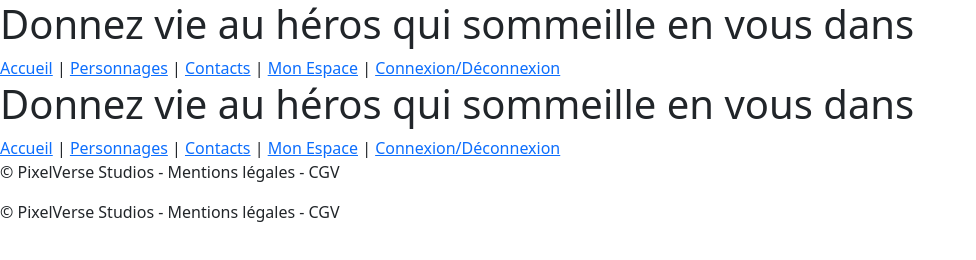
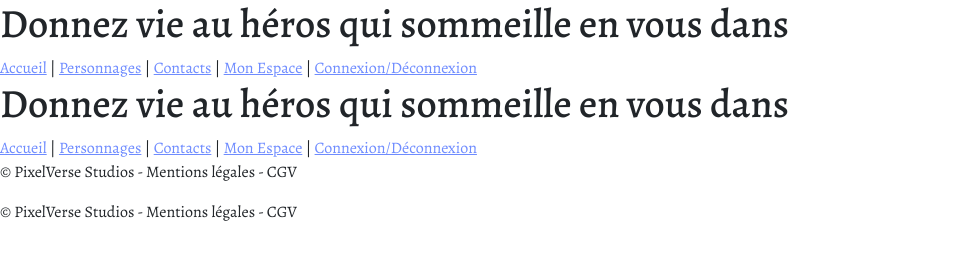
Before and after one commit to nedirjasmine302-bit/FantasyRealmFront, a website with bundled scripts: page index.html in a window 1280 px wide. Shown: the whole page, without its empty margins (0-976 px from the left). Built offline with nearby package versions, Linux system fonts and the light colour scheme; files whose address does not match are found by name.

Commit message:
personnalisation bootstrap + modif head

```diff
--- a/index.html
+++ b/index.html
@@ -1,11 +1,24 @@
 <!DOCTYPE html>
 <html lang="fr">
+
 <head>
   <meta charset="UTF-8">
+  <meta name="viewport" content="width=device-width, initial-scale=1">
   <title>FantasyRealm Online</title>
+
+  <!-- CSS -->
   <link rel="stylesheet" href="scss/main.css"/>
 
+  <!-- Google Fonts -->
+  <link rel="preconnect" href="https://fonts.googleapis.com">
+  <link rel="preconnect" href="https://fonts.gstatic.com" crossorigin>
+  <link href="https://fonts.googleapis.com/css2?family=Alegreya:ital,wght@0,400..900;1,400..900&family=Cinzel:wght@400..900&display=swap" rel="stylesheet">
+
+  <!-- Scripts -->
+  <script type="module" src="./Router/router.js"></script>
+  <script src="./node_modules/bootstrap/dist/js/bootstrap.bundle.min.js" defer></script>
 </head>
+
 <body>
 
   <header>
@@ -27,8 +40,5 @@
     <p>© PixelVerse Studios - Mentions légales - CGV</p>
   </footer>
 
-  <script type="module" src="./Router/router.js"></script>
-  <script src="node_modules/bootstrap/dist/js/bootstrap.bundle.min.js"></script>
-
 </body>
 </html>
--- a/scss/_custom.scss
+++ b/scss/_custom.scss
@@ -3,6 +3,26 @@
 
 // Include any default variables overrides here (though functions won't be available)
 
+// couleurs principales
+$primary: #6F8CFF;
+$secondary: #B07CFF;
+
+// couleurs sombres
+$dark: #1A213D;
+$black: #0B0F1F;
+
+// couleurs des cards
+$card-bg-primary: #222B4A;
+$card-bg-secondary: #13172A;
+
+// couleurs d'état
+$success: #3ED598;
+$danger: #E25353;
+$warning: #F5B942;
+
+$font-family-sans-serif: "Alegreya", sans-serif !default;
+$font-family-serif: "Cinzel", serif !default;
+
 @import "../node_modules/bootstrap/scss/bootstrap";
 
 
```
Also changed, not shown: scss/main.css, 1 other file.
